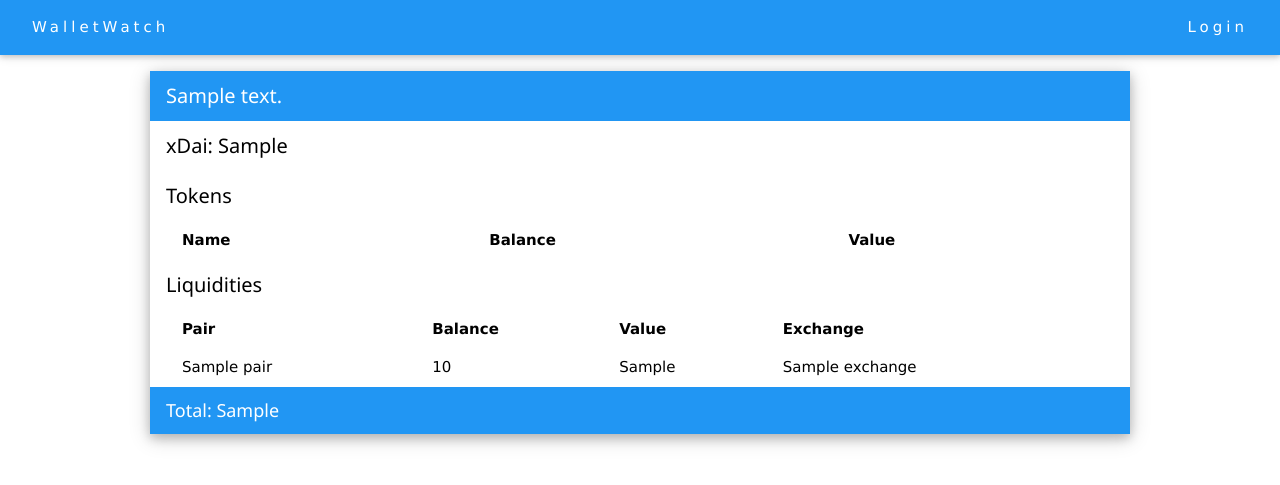
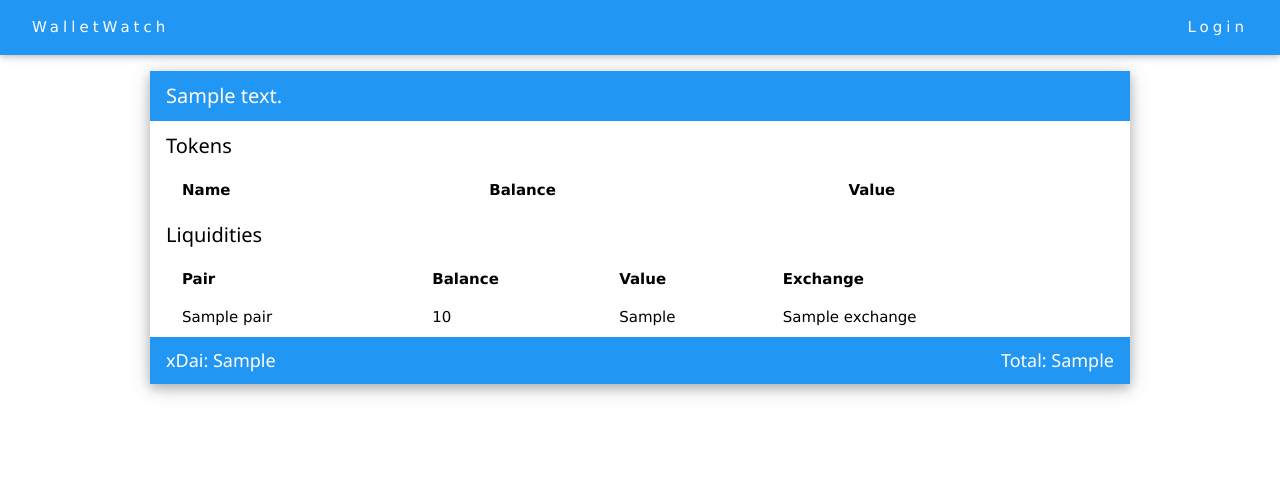
Before and after one commit to N-Schaef/xDai-Wallet-Tools, a Django app: template walletwatch/walletview/templates/walletview/wallet.html in a window 1280 px wide. Shown: the top 485 px of the page. Run offline with Django 3.2, Linux system fonts and the light colour scheme; the template is opened without the code that fills it: most values are stand-ins (such as "Sample title", 1, 10 or a date in 2020); lists and menus that the app fills with data are empty.

Commit message:
Improve footer

```diff
--- a/walletwatch/walletview/templates/walletview/wallet.html
+++ b/walletwatch/walletview/templates/walletview/wallet.html
@@ -9,7 +9,7 @@
       <h4>{{wallet.address}}</h4>
     </header>
       <div class="w3-container">
-      <h4>xDai: {{wallet.get_balance.xdai_human}}</h4>
+
       </div
       <!-- Tokens -->
       <div class="w3-container">
@@ -57,7 +57,14 @@
 
 
     <footer class="w3-container w3-blue">
+    <div class="w3-row">
+    <div class="w3-half">
+    <h5>xDai: {{wallet.get_balance.xdai_human}}</h5>
+    </div>
+    <div class="w3-half w3-right-align">
     <h5>Total: {{wallet.value_human}}</h5>
+    </div>
+    </div>
     </footer
   </div>
 {% endblock %}
```
